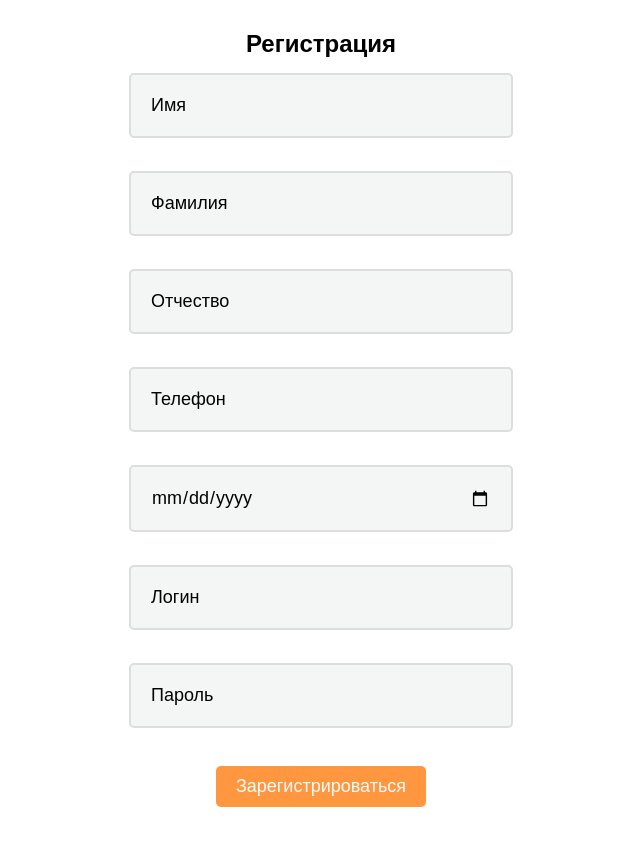
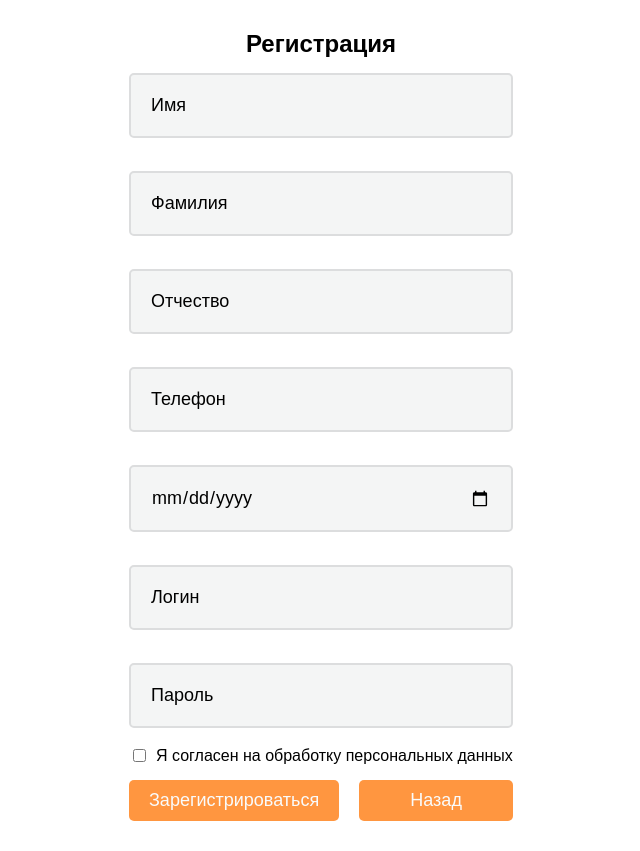
Before and after one commit to Ratsarmag/ReqAutoVKR, a Flask app: page /register in a window 1280 px wide. Shown: the whole page, without its empty margins (319-959 px from the left). Before the commit the page ends 807 px from the top, so only its background shows below. Run offline with Flask 3, Linux system fonts and the light colour scheme.

Commit message:
some fix

```diff
--- a/static/carousel.js
+++ b/static/carousel.js
@@ -63,7 +63,7 @@ document.addEventListener("DOMContentLoaded", function () {
     if (!isDragging) return;
     currentX = e.clientX || e.touches[0].clientX;
     const deltaX = currentX - startX;
-    const threshold = 100; // Distance to trigger a swipe
+    const threshold = 100;
 
     if (deltaX > threshold) {
       prevCard();
--- a/static/styles.css
+++ b/static/styles.css
@@ -274,6 +274,7 @@ nav li {
   border: 1px solid #888;
   width: 80%;
   max-width: 400px;
+  transform: translateY(-25%);
 }
 
 .close {
@@ -461,6 +462,8 @@ nav li {
   transition: transform 0.3s ease-out;
   overflow: hidden;
   position: relative;
+  display: flex;
+  flex-direction: column;
 }
 
 .team-card:hover {
@@ -469,6 +472,7 @@ nav li {
 
 .team-card-image {
   position: relative;
+  flex: 1;
 }
 
 .team-card img {
@@ -591,6 +595,16 @@ nav li {
   border-top: 1px solid #ddd;
 }
 
+.form-checkbox {
+  display: flex;
+  align-items: center;
+  margin-bottom: 15px;
+}
+
+.form-checkbox input[type="checkbox"] {
+  margin-right: 10px;
+}
+
 .site-footer {
   background-color: #333;
   color: #fff;
--- a/static/updateModels.js
+++ b/static/updateModels.js
@@ -11,6 +11,7 @@ function updateModels() {
           '<option value="' + model.ID + '">' + model.carModel + "</option>"
         );
       });
+      select.append('<option value="">Прочее...</option>');
     },
   });
 }
--- a/templates/register.html
+++ b/templates/register.html
@@ -67,9 +67,32 @@
           placeholder="Пароль"
           required
         /><br />
-        <button class="button submit-button h3" type="submit">
-          Зарегистрироваться
-        </button>
+
+        <div class="form-checkbox">
+          <input
+            type="checkbox"
+            id="privacyPolicy"
+            name="privacyPolicy"
+            required
+          />
+          <label for="privacyPolicy" class="h4"
+            >Я согласен на обработку персональных данных</label
+          >
+        </div>
+
+        <div class="button-container">
+          <button class="button submit-button h3" type="submit">
+            Зарегистрироваться
+          </button>
+          <button class="button submit-button h3">
+            <a
+              href="{{ url_for('index') }}"
+              class="no-link-style"
+              style="display: block; width: 100%; height: 100%"
+              >Назад</a
+            >
+          </button>
+        </div>
       </form>
     </section>
   </body>
```
Also changed, not shown: database.py (+10 -9 lines), templates/index.html (+5 -3 lines), instance/requests.db, static/assets/prom-2.jpg (added).
